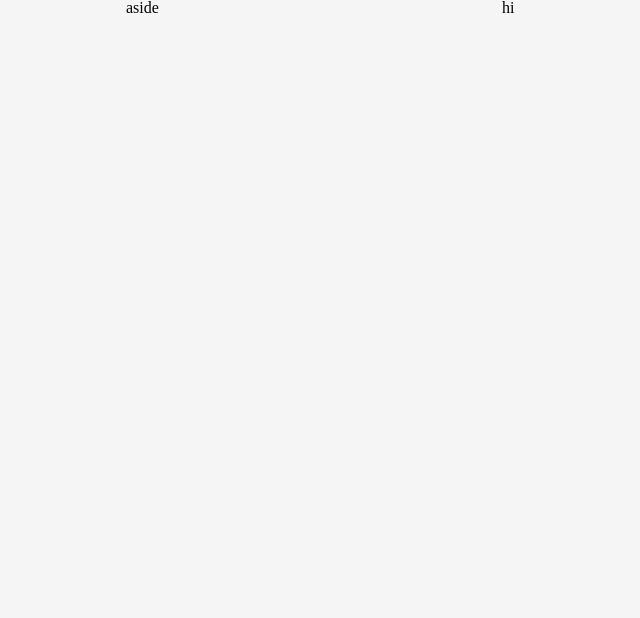
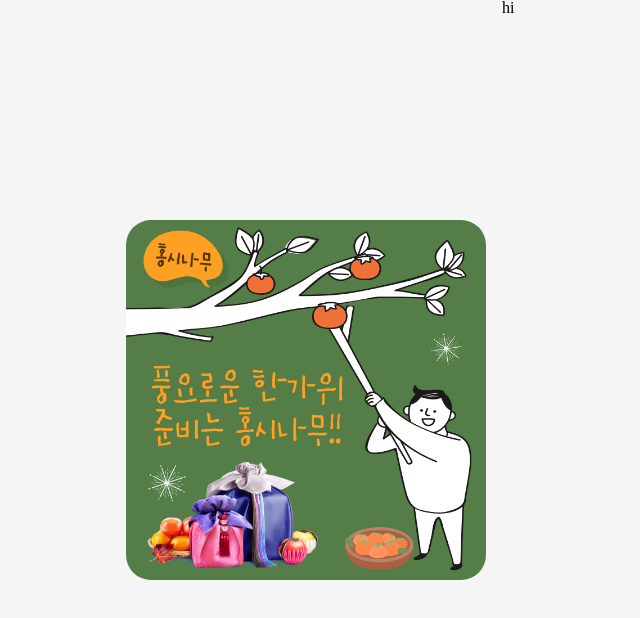
Before and after one commit to wecode-bootcamp-korea/48-3rd-TeamHongC-frontend, a React app: page / in a window 1280 px wide. Shown: the whole page, without its empty margins (106-746 px from the left). Built offline with nearby package versions, Linux system fonts and the light colour scheme; a web font is replaced by a local one.

Commit message:
Add : Aside 컴포넌트 구현 완료

```diff
--- a/src/components/Aside/Aside.jsx
+++ b/src/components/Aside/Aside.jsx
@@ -2,5 +2,11 @@ import React from 'react';
 import './Aside.scss';
 
 export default function Aside() {
-  return <div className="aside">aside</div>;
+  return (
+    <div className="aside">
+      <div className="asideImg">
+        <img src="/images/aside-img.png" alt="aside 이미지" />
+      </div>
+    </div>
+  );
 }
--- a/src/components/Aside/Aside.scss
+++ b/src/components/Aside/Aside.scss
@@ -1,6 +1,25 @@
 @import '../../styles/variables.scss';
+
+@media screen and (max-width: 820px) {
+  .aside {
+    display: none;
+  }
+}
 
 .aside {
   width: 360px;
   margin-right: 16px;
+
+  .asideImg {
+    display: flex;
+    justify-content: center;
+    align-items: center;
+    height: 100vh;
+
+    img {
+      width: 100%;
+      height: 360px;
+      border-radius: 25px;
+    }
+  }
 }
```
Also changed, not shown: public/images/aside-img.png (added).
